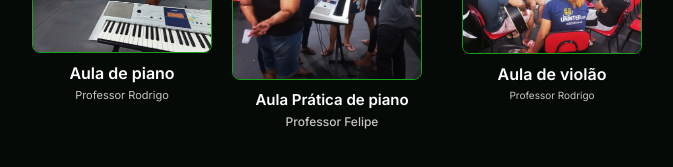
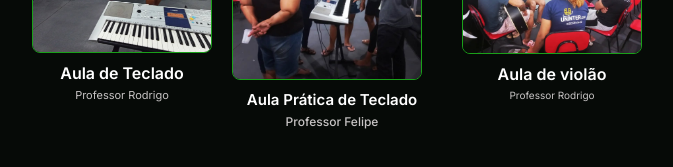
Before and after one commit to Wrocha21/LandingPageRF, a React (Vite) app in the folder siteRF/: page / in a window 1280 px wide. Shown: the part 490-657 px from the top of the page, without its empty margins (313-986 px from the left). Built offline with nearby package versions, Linux system fonts and the light colour scheme.

Commit message:
Arrumando textos

```diff
--- a/siteRF/src/components/SectionImages.tsx
+++ b/siteRF/src/components/SectionImages.tsx
@@ -34,7 +34,7 @@ export function SectionImages() {
                 ease: [0, 0.71, 0.2, 1.01],
               }}
             >
-              Aula de piano
+              Aula de Teclado
             </motion.p>
             <motion.span
               initial={{ opacity: 0, scale: 0.5 }}
@@ -72,7 +72,7 @@ export function SectionImages() {
                 ease: [0, 0.71, 0.2, 1.01],
               }}
             >
-              Aula Prática de piano
+              Aula Prática de Teclado
             </motion.p>
             <motion.span
               initial={{ opacity: 0, scale: 0.5 }}
--- a/siteRF/src/components/SectionVideos.tsx
+++ b/siteRF/src/components/SectionVideos.tsx
@@ -22,7 +22,7 @@ export function SectionVideos() {
           <div className="video-box">
             <div className="title-video">
               <span>
-                {videoId === 1 ? "Alunos da Igreja de São Gonçãlo" : ""}
+                {videoId === 1 ? "Alunos da Igreja de São Gonçalo" : ""}
               </span>
               <span>{videoId === 0 ? "Alunos da Igreja Ferma" : ""}</span>
               <p
```
